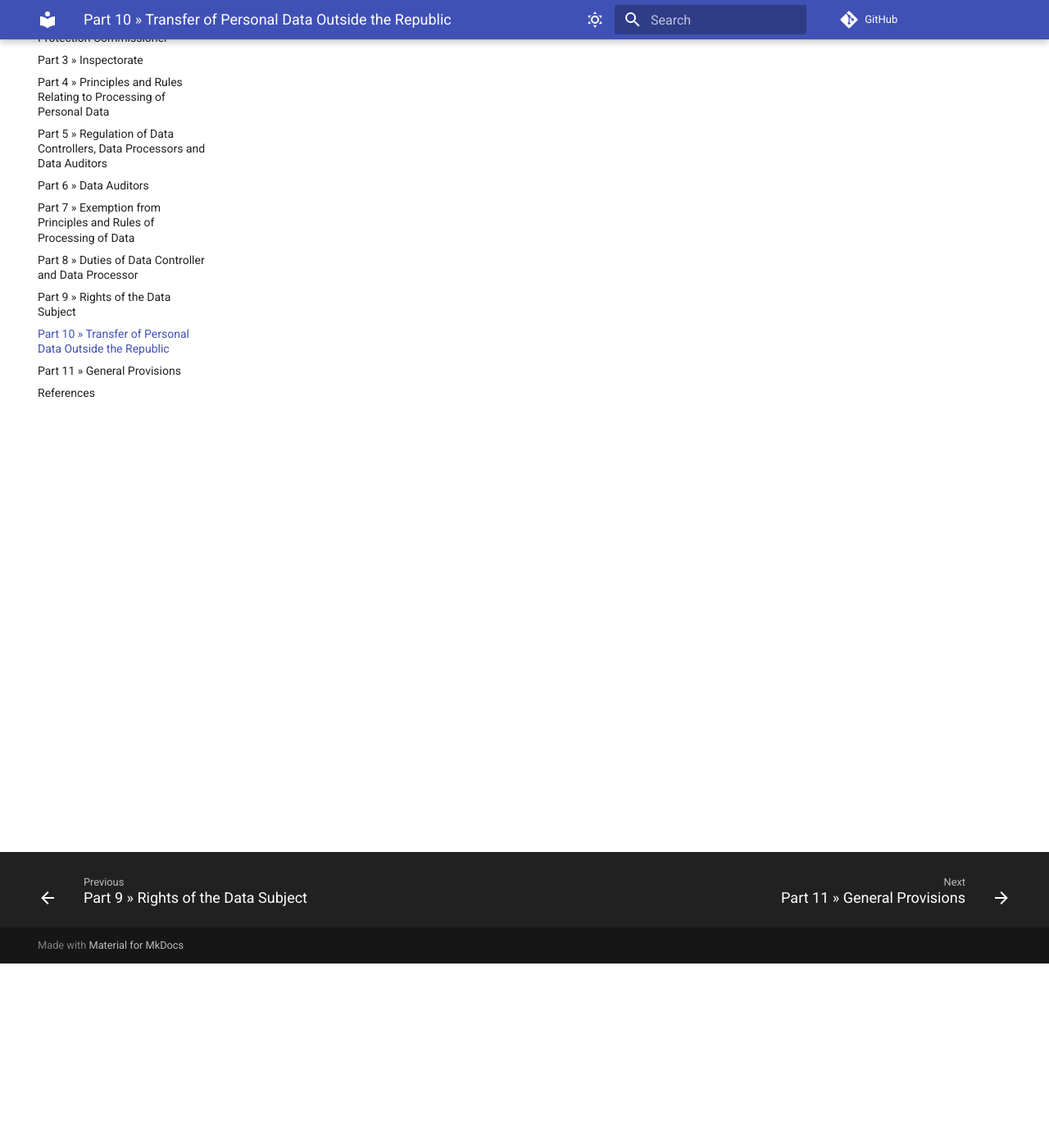
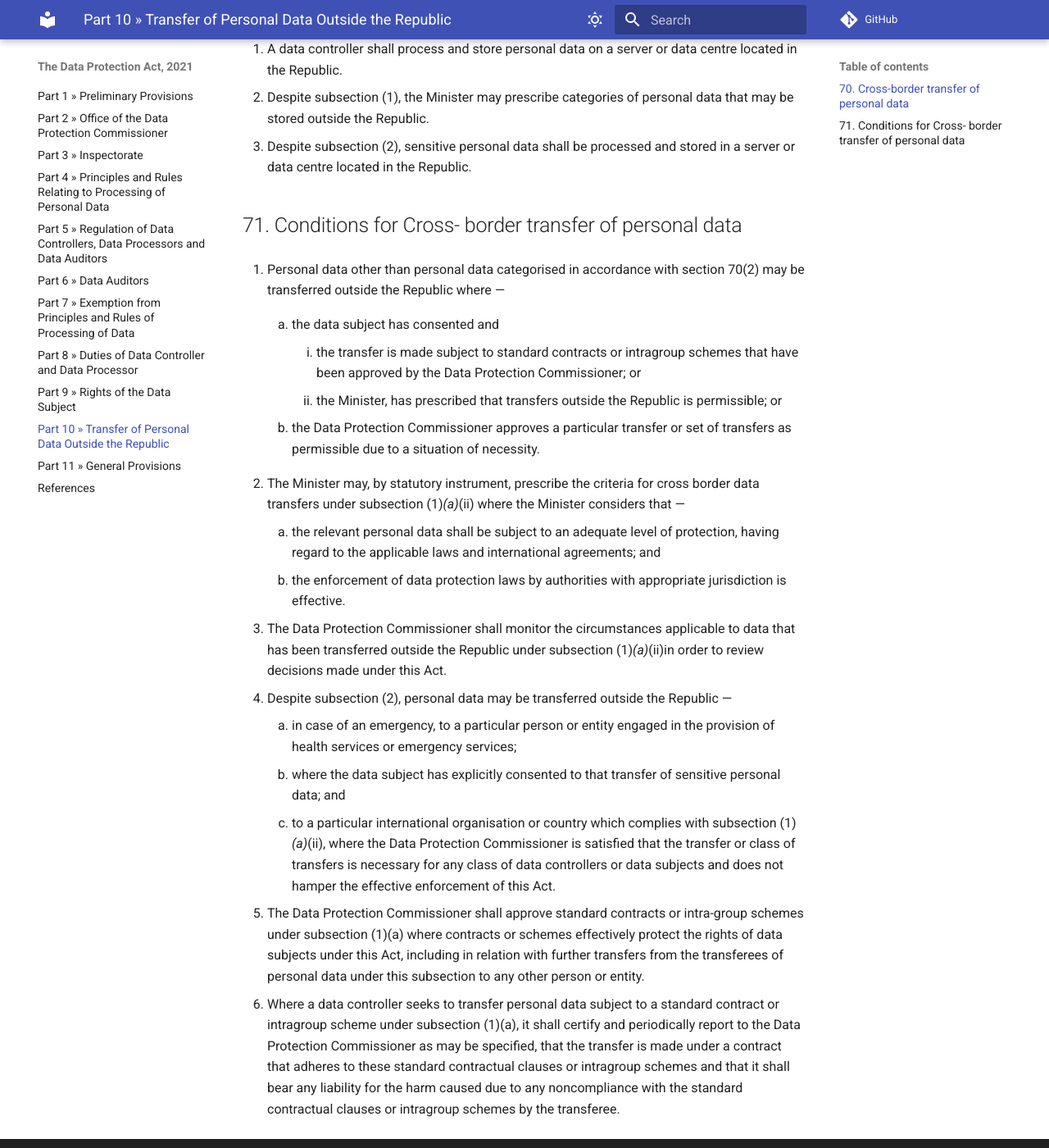
Before and after one commit to engineervix/zm-dpa, an MkDocs documentation site: the page built from docs/part-10.md, in a window 1280 px wide and 1400 px high, scrolled down 225 px. Shown: the whole window at 82% size. Built offline with MkDocs 1.6.1 and Material for MkDocs 9.7.7, drawn with Linux system fonts in a browser that asks for light colours; comment, search, counter and statistics services are not loaded.

Commit message:
feat: add content for Part 10 » Transfer of Personal Data Outside the Republic

```diff
--- a/docs/part-10.md
+++ b/docs/part-10.md
@@ -1 +1,73 @@
 # Part 10 » Transfer of Personal Data Outside the Republic
+
+## 70. Cross-border transfer of personal data
+
+1.  A data controller shall process and store personal data on a
+    server or data centre located in the Republic.
+2.  Despite subsection (1), the Minister may prescribe categories of
+    personal data that may be stored outside the Republic.
+3.  Despite subsection (2), sensitive personal data shall be processed
+    and stored in a server or data centre located in the Republic.
+
+## 71. Conditions for Cross- border transfer of personal data
+
+1.  Personal data other than personal data categorised in
+    accordance with section 70(2) may be transferred outside the
+    Republic where —
+
+    1.  the data subject has consented and
+
+        1.  the transfer is made subject to standard contracts or
+            intragroup schemes that have been approved by the Data
+            Protection Commissioner; or
+        2.  the Minister, has prescribed that transfers outside the
+            Republic is permissible; or
+
+    2.  the Data Protection Commissioner approves a particular transfer
+        or set of transfers as permissible due to a situation of
+        necessity.
+
+2.  The Minister may, by statutory instrument, prescribe the criteria
+    for cross border data transfers under subsection (1)*(a)*(ii) where
+    the Minister considers that —
+
+    1.  the relevant personal data shall be subject to an adequate level
+        of protection, having regard to the applicable laws and
+        international agreements; and
+    2.  the enforcement of data protection laws by authorities with
+        appropriate jurisdiction is effective.
+
+3.  The Data Protection Commissioner shall monitor the circumstances
+    applicable to data that has been transferred outside the Republic
+    under subsection (1)*(a)*(ii)in order to review decisions made under
+    this Act.
+
+4.  Despite subsection (2), personal data may be transferred outside the
+    Republic —
+
+    1.  in case of an emergency, to a particular person or entity
+        engaged in the provision of health services or emergency
+        services;
+    2.  where the data subject has explicitly consented to that transfer
+        of sensitive personal data; and
+    3.  to a particular international organisation or country which
+        complies with subsection (1)*(a)*(ii), where the Data Protection
+        Commissioner is satisfied that the transfer or class of
+        transfers is necessary for any class of data controllers or data
+        subjects and does not hamper the effective enforcement of this
+        Act.
+
+5.  The Data Protection Commissioner shall approve standard contracts or
+    intra-group schemes under subsection (1)(a) where
+    contracts or schemes effectively protect the rights of data subjects
+    under this Act, including in relation with further transfers from the
+    transferees of personal data under this subsection to any other person
+    or entity.
+6.  Where a data controller seeks to transfer personal data subject to a
+    standard contract or intragroup scheme under subsection (1)(a), it
+    shall certify and periodically report to the Data Protection
+    Commissioner as may be specified, that the transfer is made under a
+    contract that adheres to these standard contractual clauses or
+    intragroup schemes and that it shall bear any liability for the harm
+    caused due to any noncompliance with the standard contractual
+    clauses or intragroup schemes by the transferee.
```
